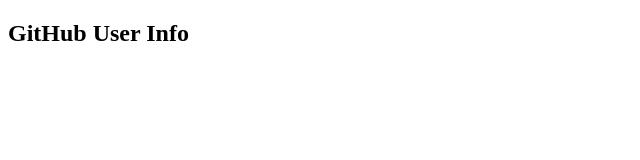
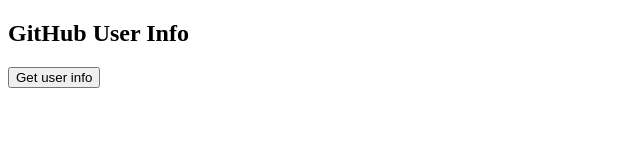
Before and after one commit to keensyo/jsprimer-tutorial, a plain HTML site: page index.html in a window 1280 px wide. Shown: the whole page, without its empty margins (0-640 px from the left). Drawn offline with Linux system fonts and the light colour scheme.

Commit message:
GitHubAPIを使えるように修正

```diff
--- a/index.html
+++ b/index.html
@@ -6,6 +6,8 @@
     </head>
     <body>
         <h2>GitHub User Info</h2>
+
+        <button onclick="fetchUserInfo(`js-primer-example`);">Get user info</button>
         <script src="index.js"></script>
     </body>
 </html>
--- a/index.js
+++ b/index.js
@@ -1 +1,16 @@
-console.log("index.js: loaded");
+function fetchUserInfo(userId) {
+    fetch(`https://api.github.com/users/${encodeURIComponent(userId)}`)
+        .then(response => {
+            console.log(response.status);
+            // エラーレスポンスが返されたことを検知する
+            if (!response.ok) {
+                console.error("エラーレスポンス", response);
+            } else {
+                return response.json().then(userInfo => {
+                    console.log(userInfo);
+                });
+            }
+        }).catch(error => {
+            console.error(error);
+        });
+}
```
